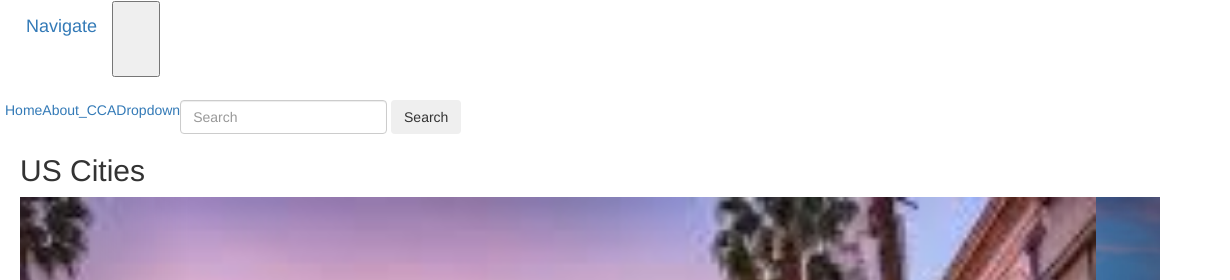
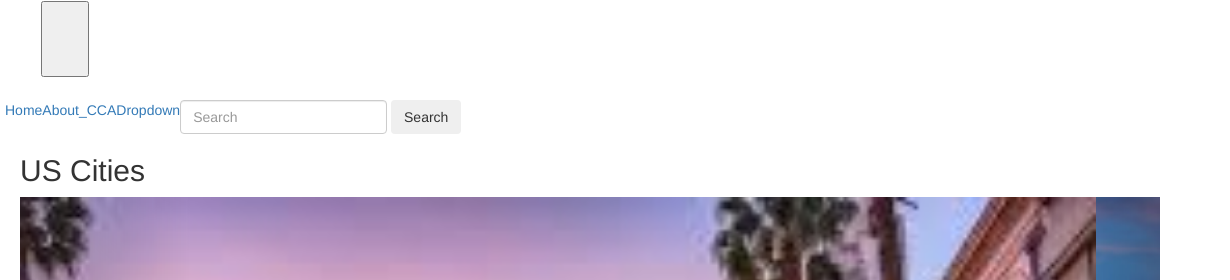
Before and after one commit to shubhamnarayan2003/usacities, a plain HTML site: page index.html in a window 1280 px wide. Shown: the top 280 px of the page, 50-1280 px from the left. Drawn offline with nearby package versions, Linux system fonts and the light colour scheme.

Commit message:
Update index.html

```diff
--- a/index.html
+++ b/index.html
@@ -14,7 +14,7 @@
         <img src="cca.png" height="30" width="30"
           alt="CCA Logo" />
       </a>
-<a class="navbar-brand" href="#">Navigate</a>
+<a class="navbar-brand" href="#"></a>
   <button class="navbar-toggler" type="button" data-toggle="collapse" data-target="#navbarSupportedContent" aria-controls="navbarSupportedContent" aria-expanded="false" aria-label="Toggle navigation">
     <nav class="navbar navbar-light bg-light">
   <div class="container-fluid">
```
